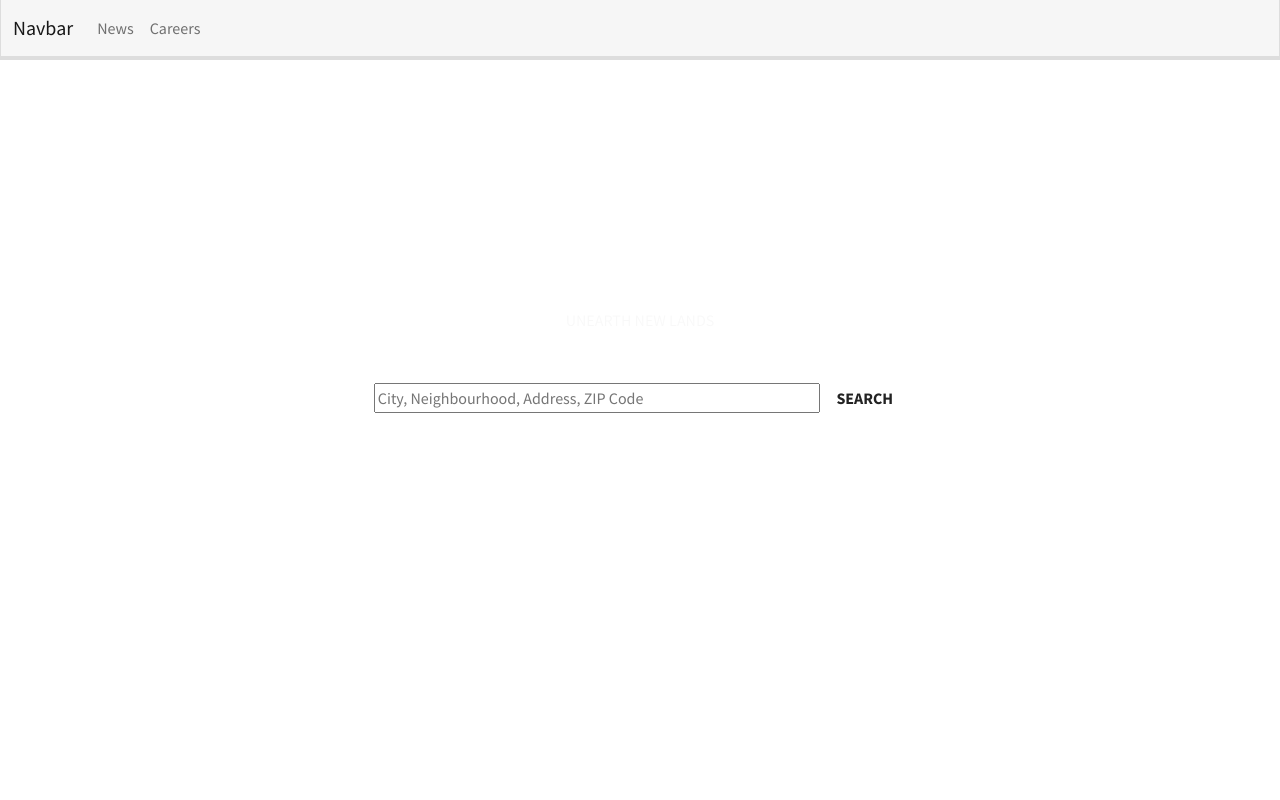
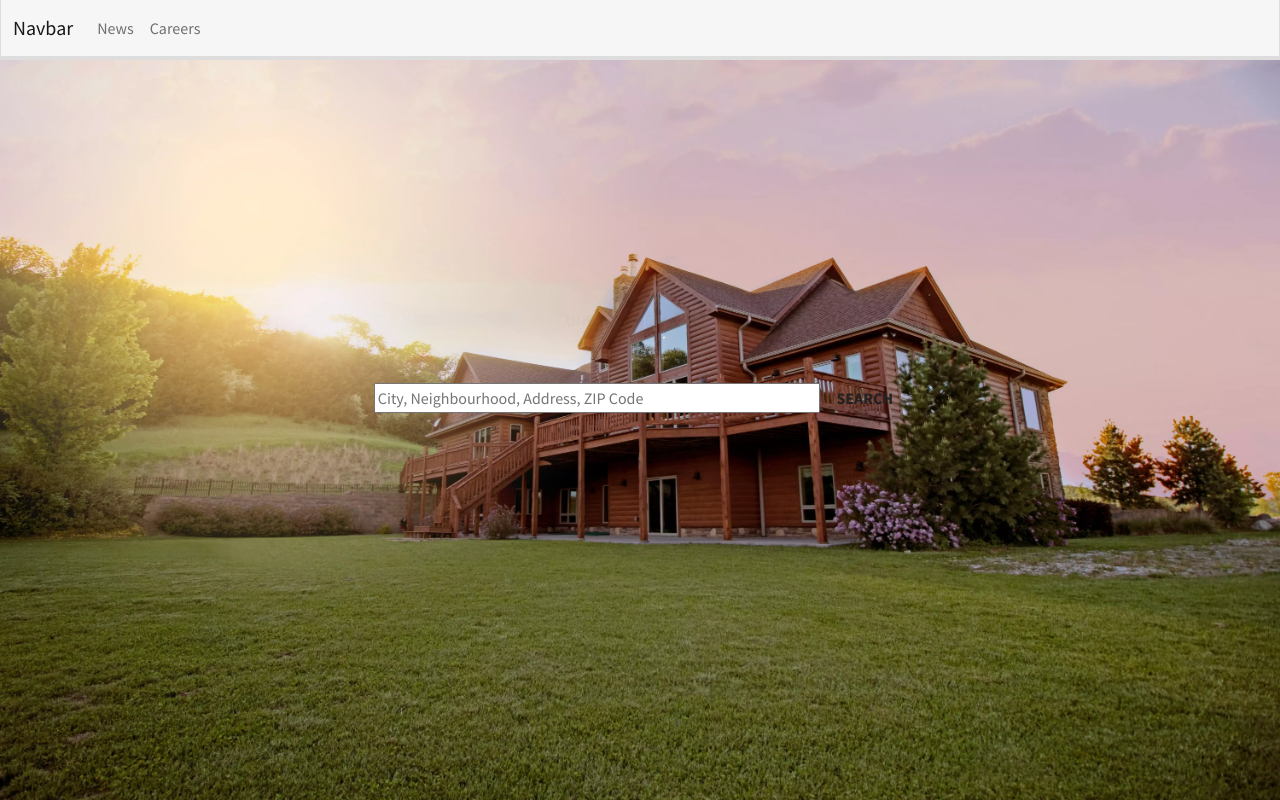
Before and after one commit to huenique/chess-finals, a website with bundled scripts: page frontend/index.html in a window 1280 px wide. Built offline with nearby package versions, Linux system fonts and the light colour scheme.

Commit message:
refactor: add images

```diff
--- a/frontend/index.html
+++ b/frontend/index.html
@@ -5,6 +5,7 @@
   <meta charset="UTF-8">
   <meta http-equiv="X-UA-Compatible" content="IE=edge">
   <meta name="viewport" content="width=device-width, initial-scale=1.0">
+  <link rel="icon" type="image/x-icon" href="./static/images/favicon.ico">
   <link rel="stylesheet" href="./static/css/bootstrap.min.css">
   <link rel="stylesheet" href="./static/css/custom.css">
   <script src="https://cdn.jsdelivr.net/npm/bootstrap@5.1.3/dist/js/bootstrap.bundle.min.js"
--- a/frontend/static/css/custom.css
+++ b/frontend/static/css/custom.css
@@ -1,5 +1,9 @@
 html,
 body {
+  background-image: url("../images/home-1.webp");
+  background-repeat: no-repeat;
+  background-size: cover;
+  background-position: center;
   height: 100%;
 }
 
```
Also changed, not shown: frontend/static/images/favicon.ico (added), frontend/static/images/home-1.webp (added), frontend/static/images/home-2.webp (added), frontend/static/images/room-1.webp (added), frontend/static/images/room-2.webp (added).
